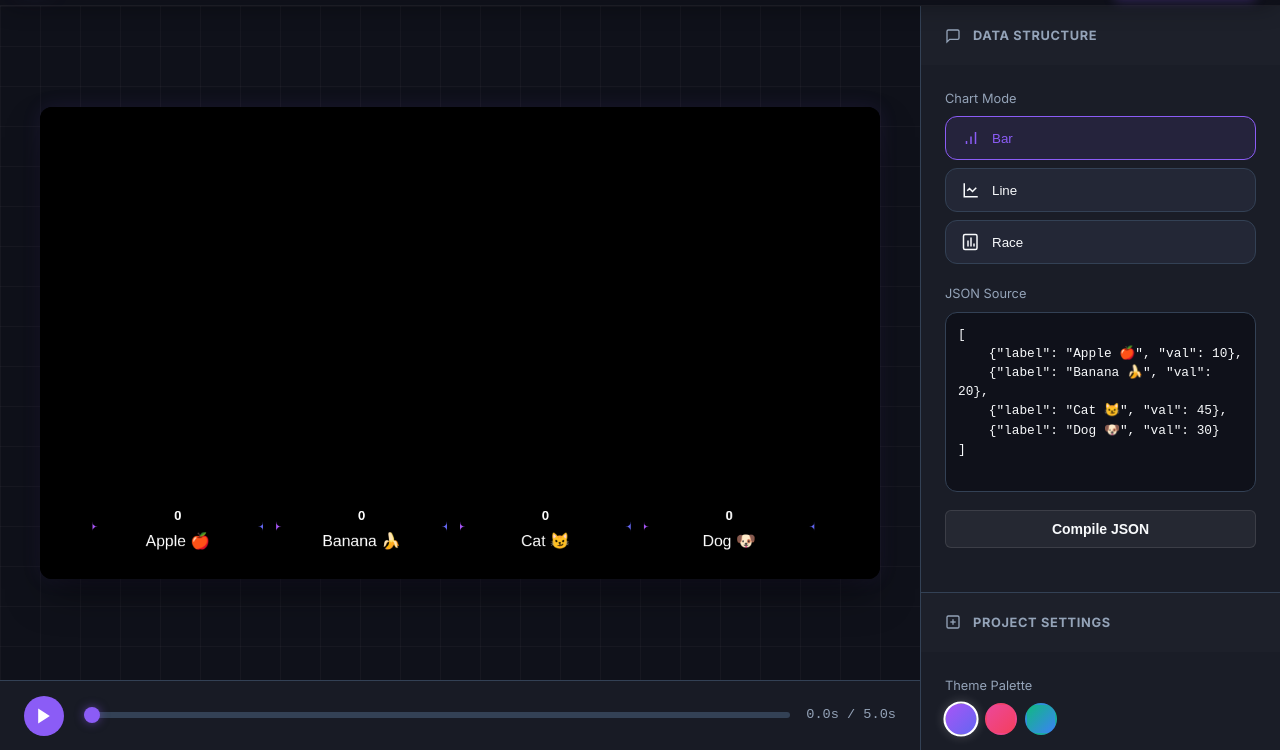
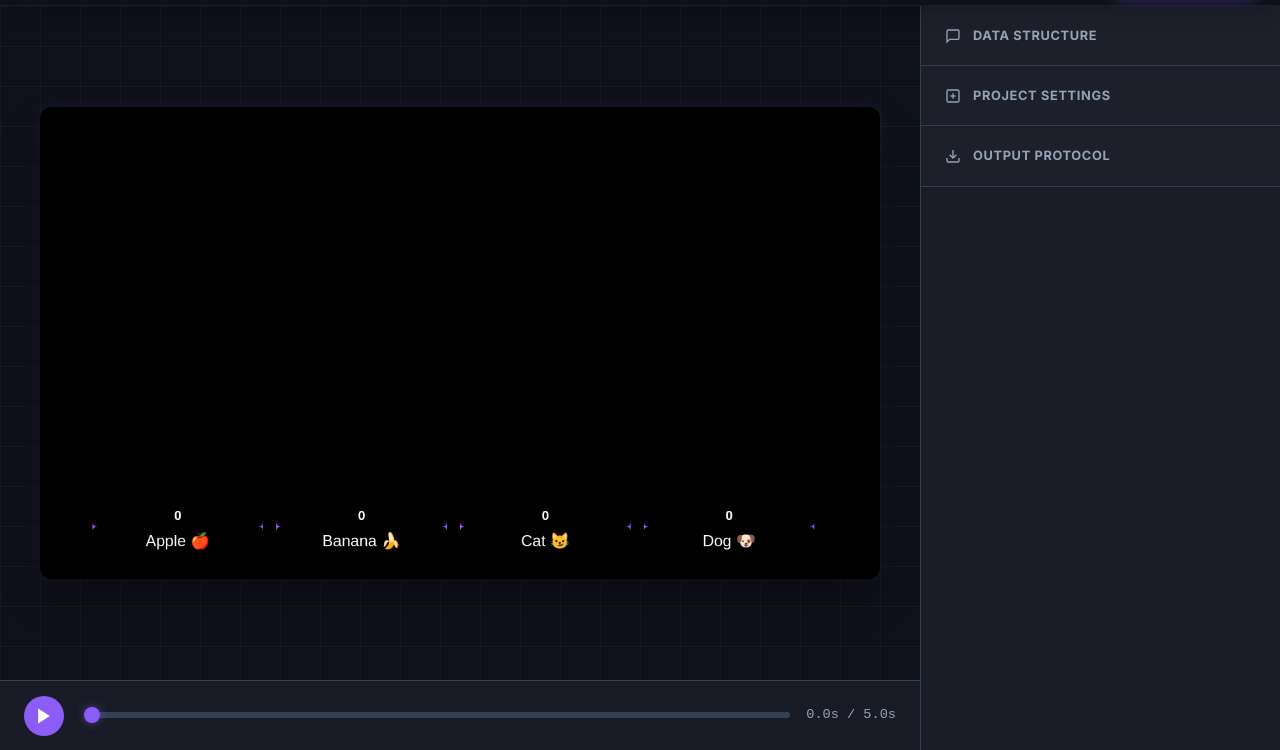
Before and after one commit to simplearyan/chart-studio, a website built with Vite: page index.html in a window 1280 px wide. Shown: the part 50-800 px from the top of the page. Built offline with nearby package versions, Linux system fonts and the light colour scheme; some packages are replaced by stand-ins of ours.

Commit message:
feat: implemented mutually exclusive accordions closed by default

```diff
--- a/index.html
+++ b/index.html
@@ -63,7 +63,7 @@
             <!-- Right Sidebar: Properties & Exports -->
             <aside class="sidebar unified-sidebar">
 
-                <details class="accordion" open>
+                <details class="accordion" name="sidebar-group">
                     <summary><svg width="16" height="16" viewBox="0 0 24 24" fill="none" stroke="currentColor" stroke-width="2"><path d="M21 15a2 2 0 0 1-2 2H7l-4 4V5a2 2 0 0 1 2-2h14a2 2 0 0 1 2 2z"/></svg> Data Structure</summary>
                     <div class="accordion-content">
                         <div class="control-group">
@@ -94,7 +94,7 @@
                     </div>
                 </details>
 
-                <details class="accordion" open>
+                <details class="accordion" name="sidebar-group">
                     <summary><svg width="16" height="16" viewBox="0 0 24 24" fill="none" stroke="currentColor" stroke-width="2"><rect x="3" y="3" width="18" height="18" rx="2" ry="2"/><line x1="8" y1="12" x2="16" y2="12"/><line x1="12" y1="8" x2="12" y2="16"/></svg> Project Settings</summary>
                     <div class="accordion-content">
                         <div class="control-group">
@@ -122,7 +122,7 @@
                     </div>
                 </details>
 
-                <details class="accordion" open>
+                <details class="accordion" name="sidebar-group">
                     <summary><svg width="16" height="16" viewBox="0 0 24 24" fill="none" stroke="currentColor" stroke-width="2"><path d="M21 15v4a2 2 0 0 1-2 2H5a2 2 0 0 1-2-2v-4"/><polyline points="7 10 12 15 17 10"/><line x1="12" y1="15" x2="12" y2="3"/></svg> Output Protocol</summary>
                     <div class="accordion-content">
                         <div class="control-group">
--- a/src/main.js
+++ b/src/main.js
@@ -99,6 +99,18 @@ function updateChart() {
 }
 
 function bindEvents() {
+    // Exclusive Accordion Management
+    const accordions = document.querySelectorAll('details.accordion');
+    accordions.forEach(target => {
+        target.addEventListener('toggle', () => {
+            if (target.open) {
+                accordions.forEach(other => {
+                    if (other !== target) other.open = false;
+                });
+            }
+        });
+    });
+
     btnUpdateData.addEventListener('click', () => {
         appState.data = dataInput.value;
         updateChart();
```
